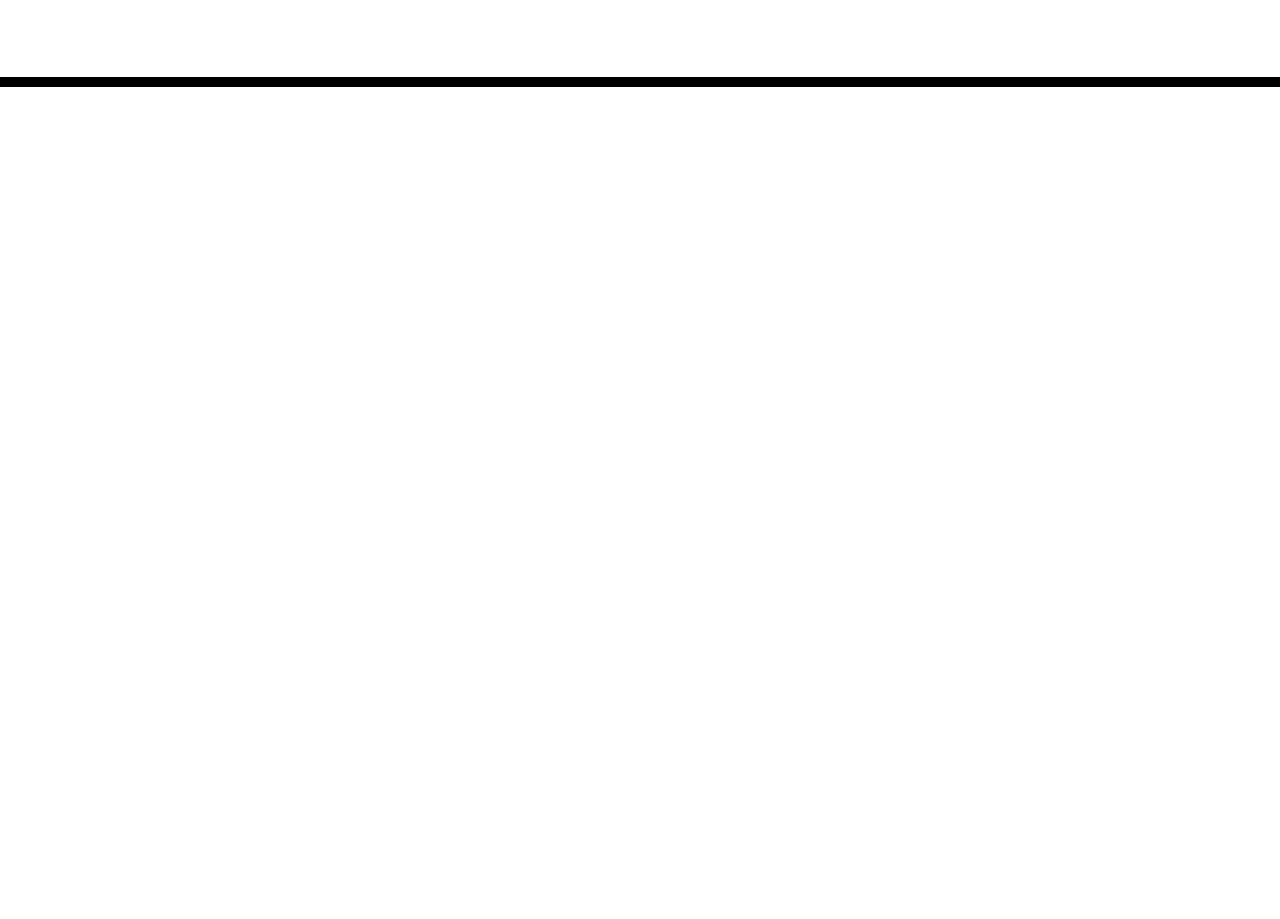
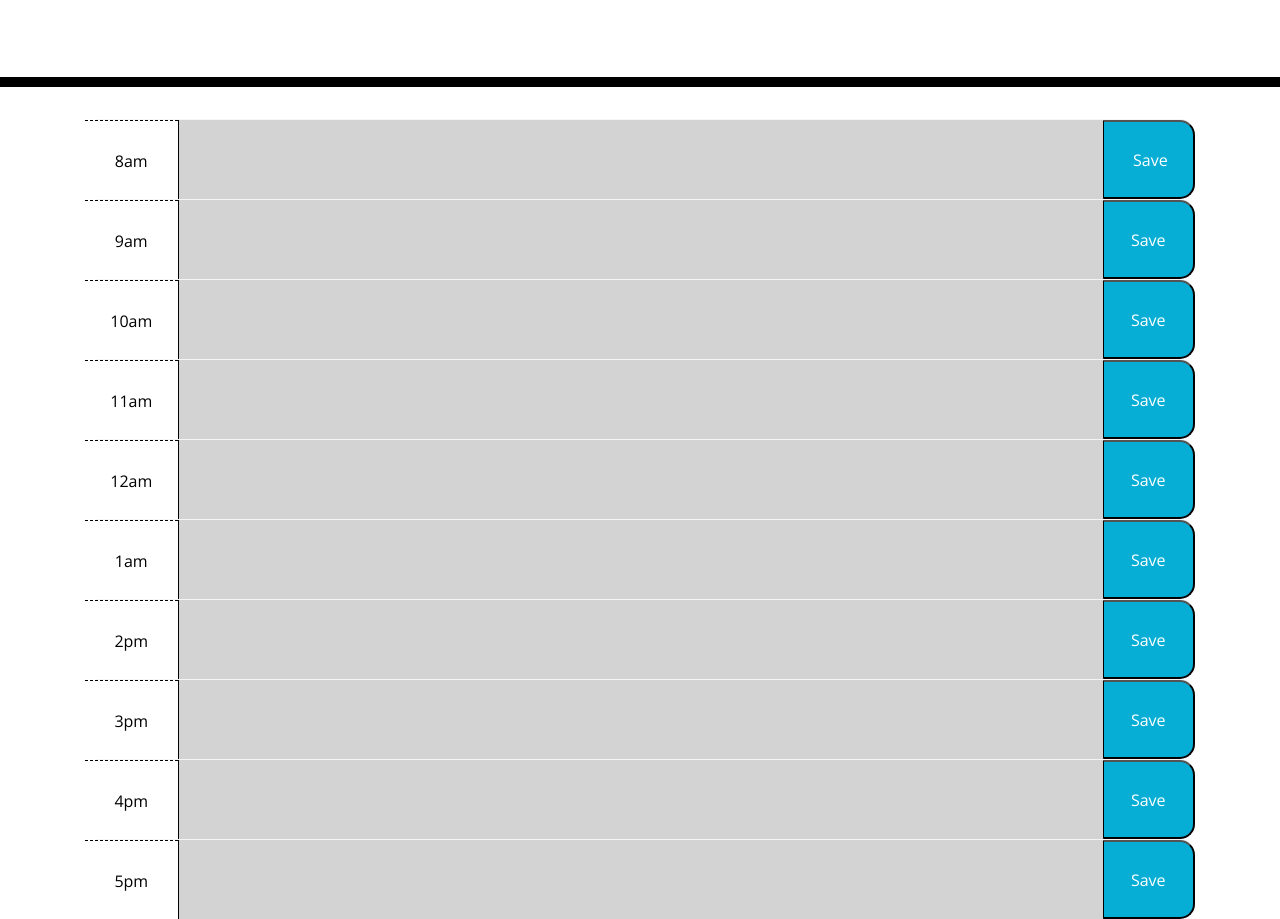
Before and after one commit to PabloWeise/Scheduler, a plain HTML site: page Develop/index.html in a window 1280 px wide. Shown: the part 181-1100 px from the top of the page. Before the commit the page ends 800 px from the top, so only its background shows below. Drawn offline with nearby package versions, Linux system fonts and the light colour scheme.

Commit message:
Worked more

```diff
--- a/Develop/index.html
+++ b/Develop/index.html
@@ -19,6 +19,7 @@
       rel="stylesheet"
     />
     <link rel="stylesheet" href="style.css" />
+
     <title>Work Day Scheduler</title>
   </head>
 
@@ -30,9 +31,94 @@
     </header>
     <div class="container">
       <!-- Timeblocks go here -->
+      <div class="container">
+
+      <div  id="time0" class="row time-block">
+        <div class="col-1 hour">
+            8am
+        </div>
+        <textarea id="textarea0" class="col-10  description past"></textarea>
+        <button class="col-1 saveBtn"> Save</button>
+      </div>
+      <div id="time1" class="row time-block">
+        <div class="col-1 hour">
+            9am
+        </div>
+        <textarea id="textarea1" class="col-10  description past">
+        </textarea>
+        <button class="col-1 saveBtn">Save</button>
+      </div>
+      <div id="time2" class="row time-block">
+        <div class="col-1 hour">
+            10am
+        </div>
+        <textarea id="textarea2" class="col-10  description past">
+        </textarea>
+        <button class="col-1 saveBtn">Save</button>
+      </div>
+      <div id="time3" class="row time-block">
+        <div class="col-1 hour">
+            11am
+        </div>
+        <textarea id="textarea3" class="col-10  description past">
+        </textarea>
+        <button class="col-1 saveBtn">Save</button>
+      </div>
+      <div id="time4" class="row time-block">
+        <div class="col-1 hour">
+            12am
+        </div>
+        <textarea id="textarea4" class="col-10  description past">
+        </textarea>
+        <button class="col-1 saveBtn">Save</button>
+      </div>
+      <div id="time5" class="row time-block">
+        <div class="col-1 hour">
+            1am
+        </div>
+        <textarea id="textarea5" class="col-10  description past">
+        </textarea>
+        <button class="col-1 saveBtn">Save</button>
+      </div>
+      <div id="time6" class="row time-block">
+        <div class="col-1 hour">
+            2pm
+        </div>
+        <textarea id="textarea6" class="col-10  description past ">
+        </textarea>
+        <button class="col-1 saveBtn">Save</button>
+      </div>
+      <div id="time7" class="row time-block">
+        <div class="col-1 hour">
+            3pm
+        </div>
+        <textarea id="textarea7" class="col-10  description past">
+        </textarea>
+        <button class="col-1 saveBtn">Save</button>
+      </div>
+      <div id="time8" class="row time-block">
+        <div class="col-1 hour">
+            4pm
+        </div>
+        <textarea id="textarea8" class="col-10  description past">
+        </textarea>
+        <button class="col-1 saveBtn">Save</button>
+      </div>
+      <div id="time9" class="row time-block">
+        <div class="col-1 hour">
+            5pm
+        </div>
+        <textarea id="textarea9" class="col-10  description past">
+        </textarea>
+        <button class="col-1 saveBtn">Save</button>
+      </div>
+
+
     </div>
 
     <script src="https://code.jquery.com/jquery-3.4.1.min.js"></script>
+
     <script src="https://cdnjs.cloudflare.com/ajax/libs/moment.js/2.24.0/moment.min.js"></script>
+    <script src="main.js"></script>
   </body>
 </html>
--- a/Develop/main.js
+++ b/Develop/main.js
@@ -0,0 +1,21 @@
+$(document).ready(function () {
+  var time = moment().format("MMM Do YY");
+  console.log(time);
+
+  for (let index = 0; index < 10; index++) {
+    let time = document.getElementById("time" + index);
+
+    let hour = time.querySelector(".hour").textContent;
+    let description = time.querySelector(".description");
+    let saveBtn = time.querySelector(".saveBtn");
+
+    if (localStorage.getItem(hour)) {
+      description.value = localStorage.getItem(hour);
+    }
+
+    saveBtn.addEventListener("click", function () {
+      let value = description.value;
+      localStorage.setItem(hour, value);
+    });
+  }
+});
--- a/Develop/style.css
+++ b/Develop/style.css
@@ -1,10 +1,10 @@
 body {
-  font-family: 'Open Sans', sans-serif;
+  font-family: "Open Sans", sans-serif;
   font-size: 16px;
   line-height: 1;
 }
 
-textarea{
+textarea {
   background: transparent;
   border: none;
   resize: none;
@@ -21,11 +21,11 @@ textarea{
   border-bottom: 10px solid black;
 }
 
-.description{
+.description {
   white-space: pre-wrap;
 }
 
-.time-block{
+.time-block {
   text-align: center;
   border-radius: 15px;
 }
@@ -33,7 +33,7 @@ textarea{
 .row {
   white-space: pre-wrap;
   height: 80px;
-  border-top: 1px solid white;;
+  border-top: 1px solid whitesmoke;
 }
 
 .hour {
@@ -61,11 +61,11 @@ textarea{
   border-left: 1px solid black;
   border-top-right-radius: 15px;
   border-bottom-right-radius: 15px;
-  background-color: #06AED5;
+  background-color: #06aed5;
   color: white;
 }
 
 .saveBtn i:hover {
   font-size: 20px;
-  transition: all .3s ease-in-out;
+  transition: all 0.3s ease-in-out;
 }
```
Also changed, not shown: 2 other files.
